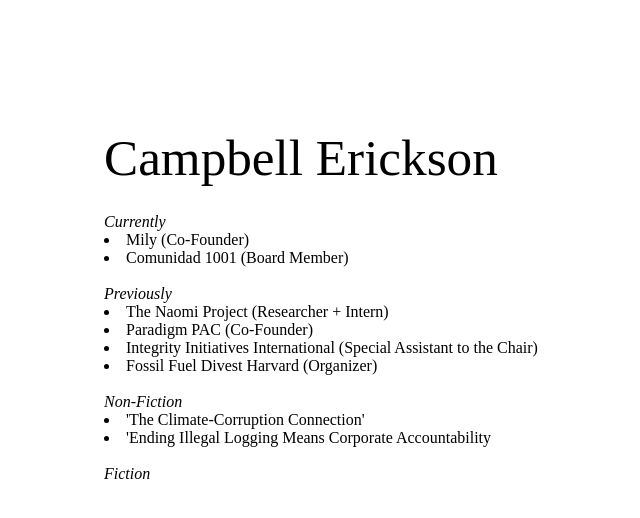
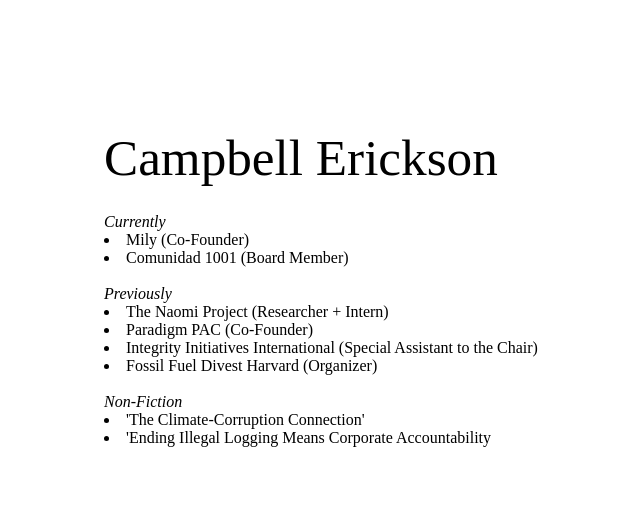
Before and after one commit to campbellerickson/about, a plain HTML site: page index.html in a window 1280 px wide. Shown: the full height of the page, 24-664 px from the left. Drawn offline with Linux system fonts and the light colour scheme.

Commit message:
without fiction

```diff
--- a/index.html
+++ b/index.html
@@ -23,7 +23,6 @@
             <li><a href="https://harvardpolitics.com/the-climate-corruption-connection/" target="_blank">'The Climate-Corruption Connection'</a></li>
             <li><a href=" https://harvardpolitics.com/illegal-logging" target="_blank">'Ending Illegal Logging Means Corporate Accountability</a></li>
             <br>
-            <i>Fiction</i>
         </div>
 
     </body>
```
